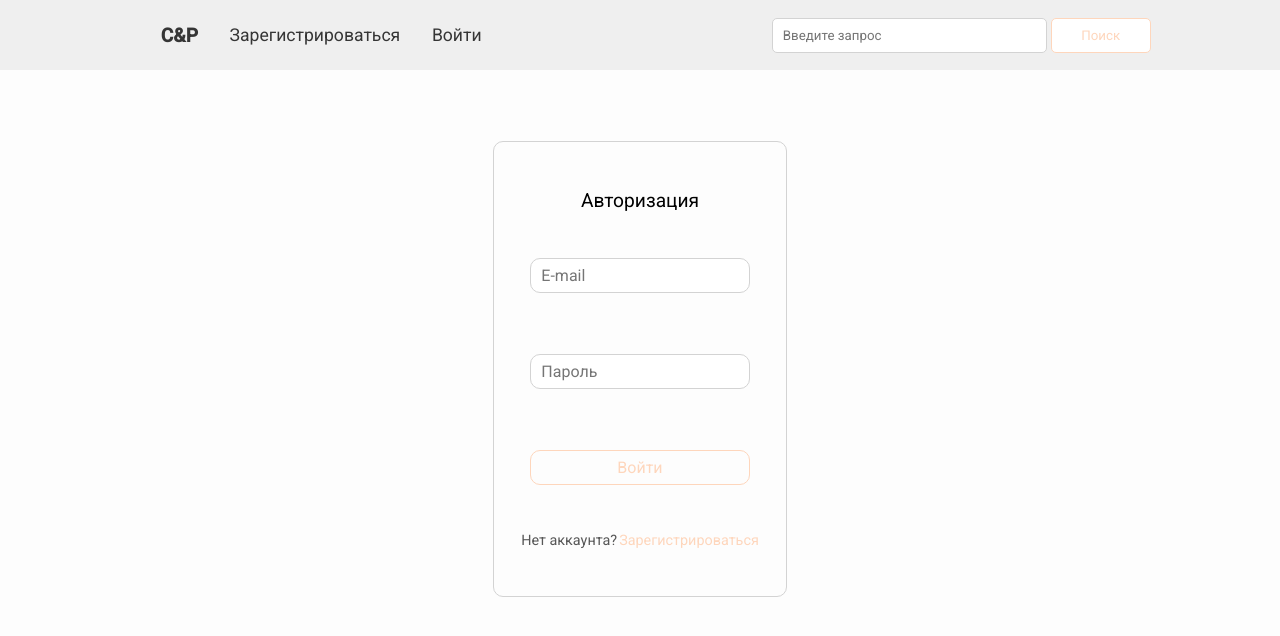
After one commit to DbINYA/test_repa_to_party_for_everybody, a Python web app: template templates/log.html in a window 1280 px wide. The commit adds this page. Shown: the top 636 px of the page. Run offline with Jinja, Linux system fonts and the light colour scheme; the template is opened without the code that fills it, so the values that code supplies are empty.

Commit message:
Форма регистрации, входа с шапкой. Не забудь потом всё нормально подключить!

```diff
--- a/static/css/auth.css
+++ b/static/css/form.css
@@ -17,8 +17,6 @@ body {
     border-radius: 10px;
 }
 .form form {
-    height: 75%;
-    width: 100%;
     display: flex;
     justify-content: space-between;
     align-items: center;
@@ -40,6 +38,19 @@ body {
 .reg {
     height: 75vh;
     width: 25%;
+}
+.reg form {
+    height: 75%;
+    width: 100%;
+}
+.log {
+    margin: 11% auto;
+    height: 57vh;
+    width: 23%;
+}
+.log form {
+    height: 50%;
+    width: 100%;
 }
 .form form .submit {
     cursor: pointer;
--- /dev/null
+++ b/templates/log.html
@@ -0,0 +1,68 @@
+<!doctype html>
+<html lang="ru">
+<head>
+  <meta charset="UTF-8">
+  <meta name="viewport"
+        content="width=device-width, user-scalable=no, initial-scale=1.0, maximum-scale=1.0, minimum-scale=1.0">
+  <meta http-equiv="X-UA-Compatible" content="ie=edge">
+
+  <link rel="preconnect" href="https://fonts.googleapis.com">
+  <link rel="preconnect" href="https://fonts.gstatic.com" crossorigin>
+  <link href="https://fonts.googleapis.com/css2?family=Roboto:wght@400;500&display=swap" rel="stylesheet">
+
+  <link rel="stylesheet" href="../static/css/form.css">
+  <link rel="stylesheet" href="../static/css/cap.css">
+  <title>Вход</title>
+</head>
+<body>
+<div class="wrapper">
+
+  <!-- Шапка -->
+  <header>
+
+    <div class="menu">
+      <div class="logo">
+        <a>C&P</a>
+      </div>
+
+      <!--  Для тех кто нет    -->
+      <a href="">Зарегистрироваться</a>
+      <a href="">Войти</a>
+
+      <!--   Для тех кто залогинился   -->
+
+      <!--      <a href="">Задать вопрос</a>-->
+      <!--      <a href="">Профиль</a>-->
+      <!--      <a href="">Выйти</a>-->
+
+
+    </div>
+
+    <div class="search">
+
+      <form action="">
+        <input type="text" name="" placeholder="Введите запрос">
+        <input type="submit" name="" value="Поиск">
+      </form>
+
+    </div>
+
+
+  </header>
+
+
+
+
+  <!-- Регистрация -->
+  <div class="form log">
+    <span class="header_form">Авторизация</span>
+    <form>
+      <input type="email" name="email" placeholder="E-mail">
+      <input type="password" name="password" placeholder="Пароль">
+      <input type="submit" class="submit" value="Войти">
+    </form>
+    <span class="after_form">Нет аккаунта?<a>Зарегистрироваться</a></span>
+  </div>
+</div>
+</body>
+</html>
--- a/templates/reg.html
+++ b/templates/reg.html
@@ -10,9 +10,9 @@
     <link rel="preconnect" href="https://fonts.gstatic.com" crossorigin>
     <link href="https://fonts.googleapis.com/css2?family=Roboto:wght@400;500&display=swap" rel="stylesheet">
 
-  <link rel="stylesheet" href="../static/css/auth.css">
+  <link rel="stylesheet" href="../static/css/form.css">
   <link rel="stylesheet" href="../static/css/cap.css">
-    <title>Вход</title>
+    <title>Регистрация</title>
 </head>
 <body>
 <div class="wrapper">
```
